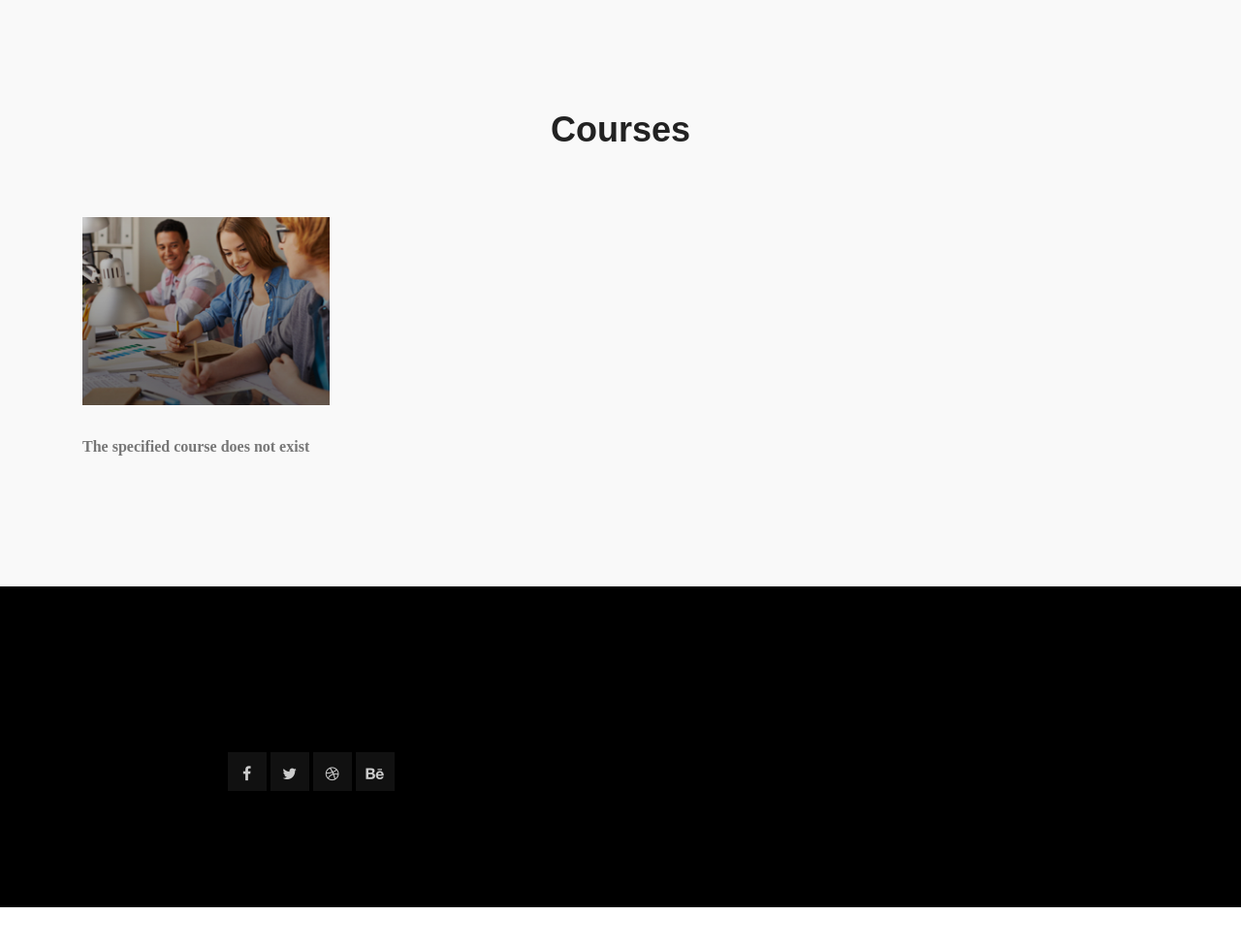
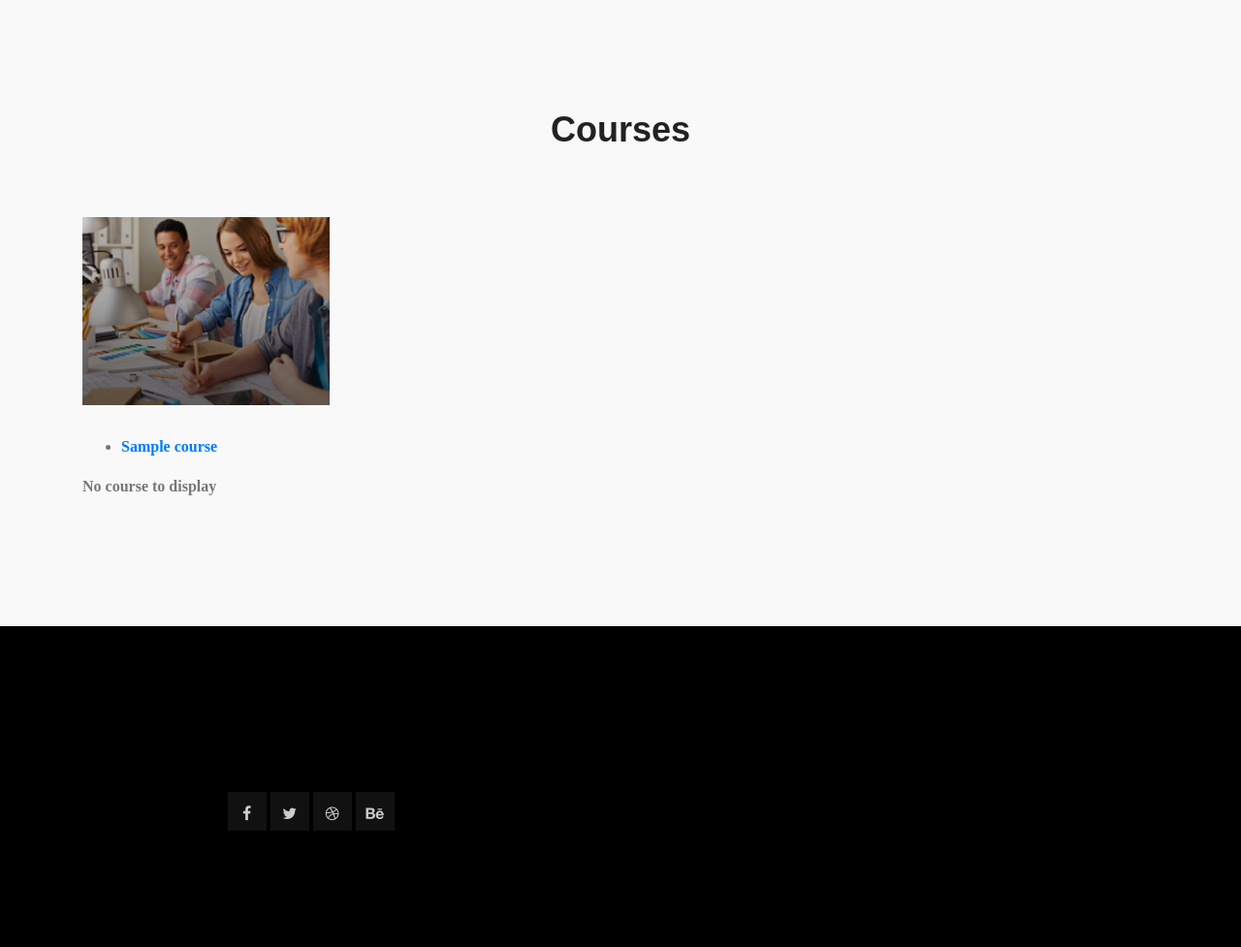
Before and after one commit to jdesbois/questionable, a Django app: page /main/courses/ in a window 1280 px wide. Shown: the part 513-1490 px from the top of the page at 97% size. Before the commit the page ends 1449 px from the top, so only its background shows below. Run offline with Django 3.2, Linux system fonts and the light colour scheme; tables that the repository leaves empty hold one stand-in row (values such as "Sample post"); some libraries are stand-ins or nearby versions.

Commit message:
Fixed issue with listing courses

```diff
--- a/main/urls.py
+++ b/main/urls.py
@@ -12,7 +12,6 @@ urlpatterns = [
     path('update_user/', views.update_user, name='update_user'),
     path('profile/', views.profile, name='profile'),
     path('course/<slug:course_name_slug>/', views.show_course, name='course'),
-    path('course/<slug:course_name_slug>/', views.show_courses, name='course'),
     path('course/<slug:course_name_slug>/<slug:lecture_name_slug>/', views.show_lecture, name='lecture'),
     path('course/<slug:course_name_slug>/<slug:lecture_name_slug>/question/', views.show_question, name='question'),
     path('course/<slug:course_name_slug>/<slug:forum_name_slug>/', views.show_forum, name='forum'),
--- a/main/views.py
+++ b/main/views.py
@@ -7,11 +7,11 @@ from django.contrib import messages
 from django.db import transaction
 from django.contrib.auth.models import User, Group
 
+
 # DISPLAY VIEWS
 
 
 def index(request):
-
     question_list = Question.objects.order_by('-upvote')[:3]
     question_new = Question.objects.order_by('upvote')[:3]
 
@@ -25,13 +25,14 @@ def index(request):
 
 def show_courses(request):
     context_dict = {}
+    course = {}
 
     try:
-        courses = Course.objects.get(name = 'course')
+        courses = Course.objects.all()
         context_dict['courses'] = courses
 
     except Course.DoesNotExist:
-        context_dict['course'] = None
+        context_dict['courses'] = None
 
     return render(request, 'main/courses.html', context=context_dict)
 
@@ -104,7 +105,8 @@ def show_question(request):
         context_dict['replies'] = None
         context_dict['upvotes'] = None
 
-    return render(request, 'main/course/<slug:course_name_slug>/<slug:lecture_name_slug>/question.html', context=context_dict)
+    return render(request, 'main/course/<slug:course_name_slug>/<slug:lecture_name_slug>/question.html',
+                  context=context_dict)
 
 
 # def show_reply(request):
@@ -171,7 +173,6 @@ def contact_page(request):
 # View to generate profile page for logged in user (requires login)
 @login_required(login_url='/accounts/login/')
 def profile(request):
-
     current_user = request.user
     check_user(current_user)
     # context_dict = {}
@@ -350,7 +351,6 @@ def create_comment(request):
 
 @login_required
 def create_upvote(request):
-
     upvote = None
 
     # If user upvotes question
@@ -364,7 +364,6 @@ def create_upvote(request):
 
 @login_required
 def enroll_user(request):
-
     enroll = None
 
     # If user enrolls in course
--- a/templates/main/courses.html
+++ b/templates/main/courses.html
@@ -1,12 +1,11 @@
-<!doctype html>
-
+<!DOCTYPE html>
 {% extends 'main/base.html' %}
 {% load staticfiles %}
 
 
-	{% block title_block %}
+{% block title_block %}
 	Questionable
-	{% endblock %}
+{% endblock %}
 
 <body>
 
@@ -51,18 +50,14 @@
                         <div class="course_content">
 						<div>
 						{% if courses %}
-                            <h4> {{course.name}} </h4>
-							{% if courses %}
 							<ul>
-								{% for course in courses %}
-							<li><a href="{{ course_details.url }}">{{course.name}}</a></li>
-							{% endfor %}
+							{% for course in courses %}
+							 <li><a href="{% url 'main:courses' %}">{{course.name}}</a></li>
+							 {% endfor %}
 							</ul>
-							{else}
 							<strong> No course to display </strong>
-							{% endif %}
 						{% else %}
-					The specified course does not exist
+					       The specified course does not exist
 						{% endif %}
                         </div>
                     </div>
```
